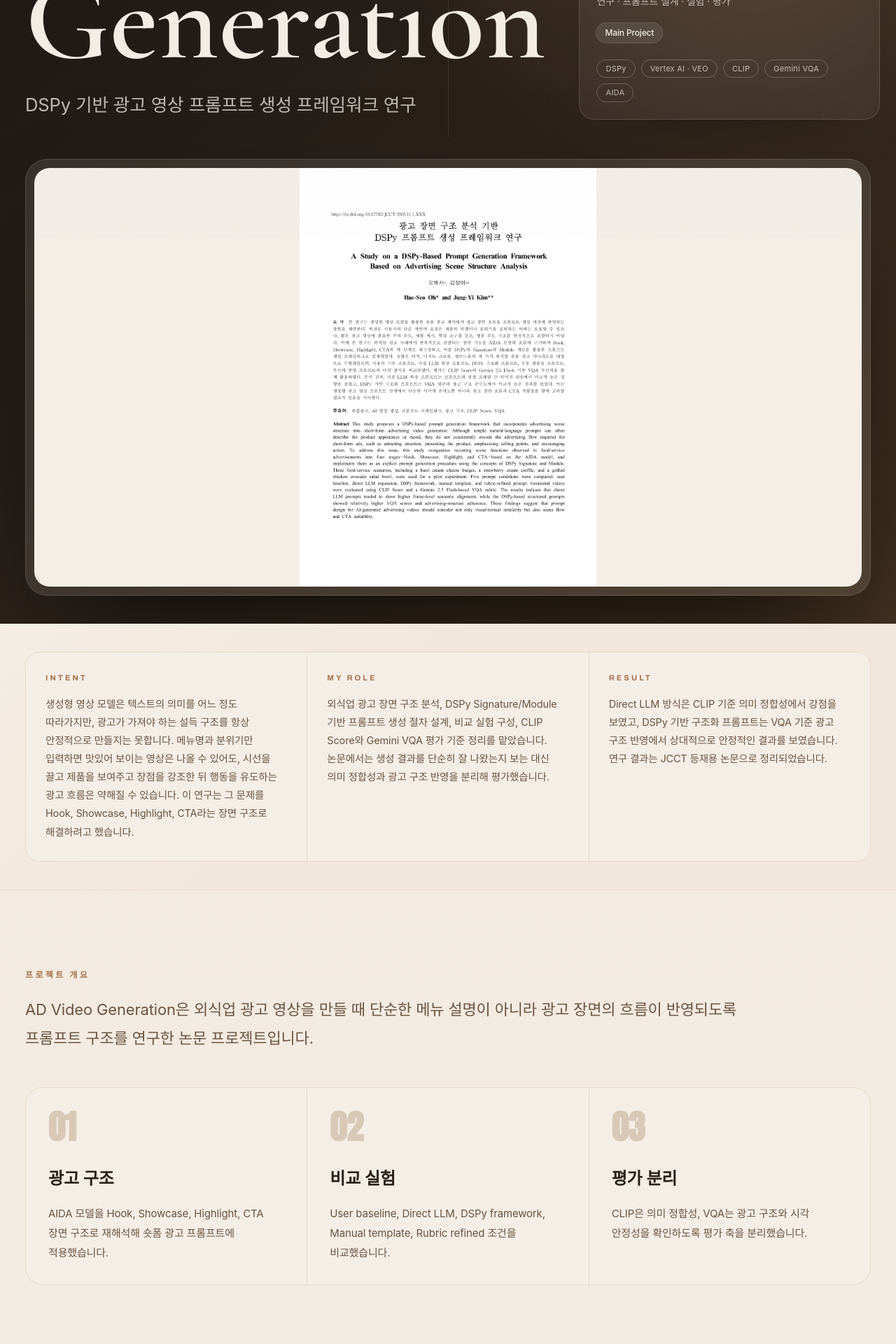
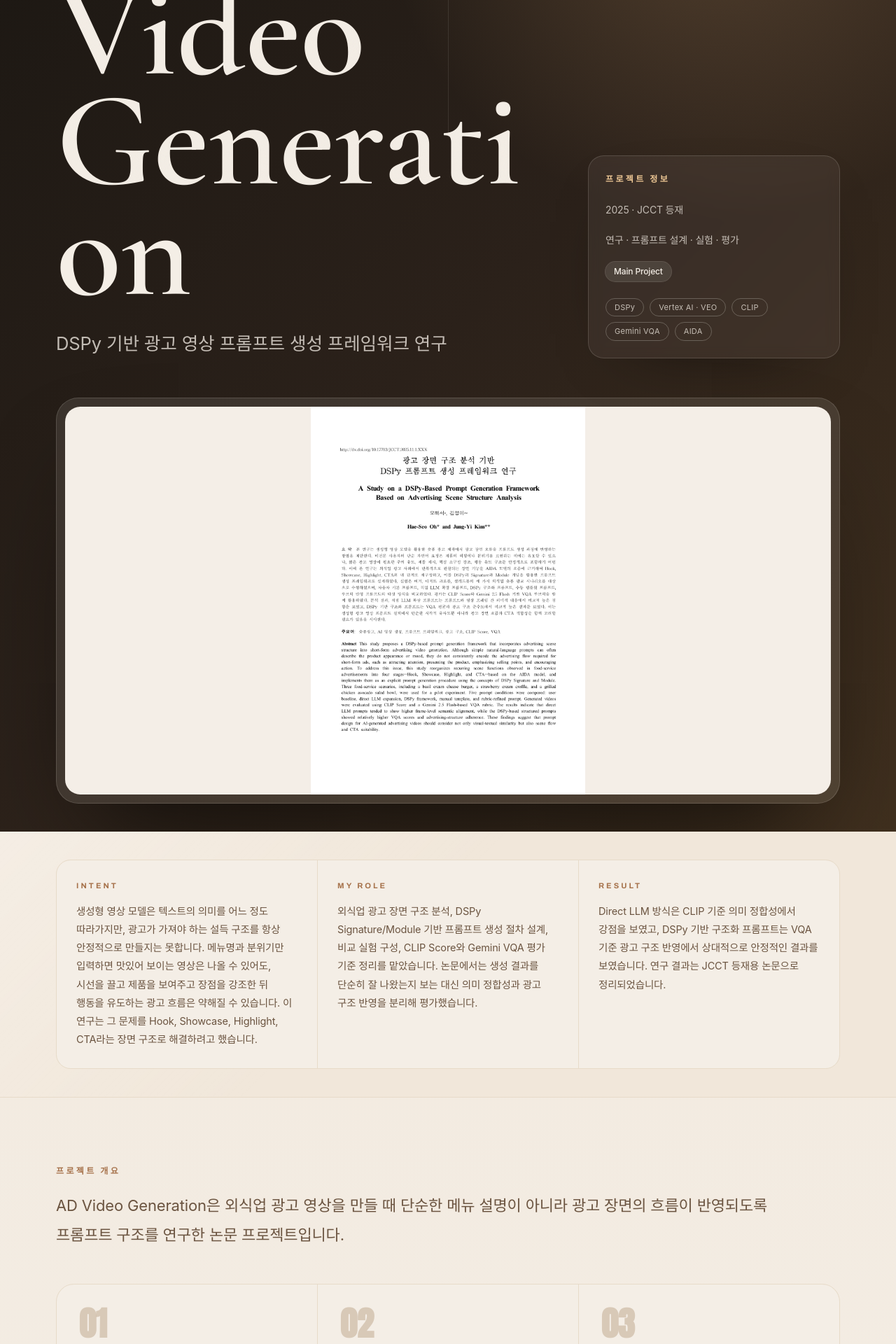
Before and after one commit to Ohhaeseo/OH_PROFILE, a React (Vite) app: page /projects/dspy-ad in a window 1280 px wide. Shown: the part 460-2380 px from the top of the page at 70% size. Built offline with nearby package versions, Linux system fonts and the light colour scheme; a web font is replaced by a local one.

Commit message:
Improve project detail return mapping

```diff
--- a/src/App.tsx
+++ b/src/App.tsx
@@ -34,12 +34,16 @@ function ScrollManager() {
 
     if (!location.hash) return;
 
-    const timer = window.setTimeout(() => {
+    const scrollToHashTarget = () => {
       const target = document.getElementById(
         decodeURIComponent(location.hash.slice(1)),
       );
       if (!target) return;
-      const top = target.getBoundingClientRect().top + window.scrollY;
+      const offset = window.innerWidth < 768 ? 72 : 96;
+      const top = Math.max(
+        0,
+        target.getBoundingClientRect().top + window.scrollY - offset,
+      );
       document.documentElement.scrollTop = top;
       document.body.scrollTop = top;
       window.scrollTo({ top, left: 0, behavior: "auto" });
@@ -49,10 +53,14 @@ function ScrollManager() {
             scrollTo: (target: number | HTMLElement, options?: object) => void;
           };
         }
-      ).__portfolioLenis?.scrollTo(target, { immediate: true, force: true });
-    }, 80);
+      ).__portfolioLenis?.scrollTo(top, { immediate: true, force: true });
+    };
 
-    return () => window.clearTimeout(timer);
+    const timers = [80, 360, 900].map((delay) =>
+      window.setTimeout(scrollToHashTarget, delay),
+    );
+
+    return () => timers.forEach((timer) => window.clearTimeout(timer));
   }, [location.hash, location.pathname]);
 
   return null;
--- a/src/pages/ProjectDetail.tsx
+++ b/src/pages/ProjectDetail.tsx
@@ -421,6 +421,10 @@ function imageClassName(project: Project, extra = "") {
   return `warm-screenshot w-full rounded-[1.35rem] ${fit} ${extra}`;
 }
 
+function defaultReturnTarget(projectId: string) {
+  return projectId === "pulse" ? "#projects" : `#project-${projectId}`;
+}
+
 function HoldToProjects({ to }: { to: string }) {
   const navigate = useNavigate();
   const timerRef = useRef<number | null>(null);
@@ -444,7 +448,7 @@ function HoldToProjects({ to }: { to: string }) {
         onPointerUp={cancel}
         onPointerLeave={cancel}
         onPointerCancel={cancel}
-        className="group relative isolate inline-flex min-w-[260px] overflow-hidden rounded-full border border-espresso/15 bg-espresso px-6 py-4 text-[12px] font-semibold tracking-[0.18em] text-cream shadow-[0_24px_70px_-42px_rgba(43,33,26,0.9)] transition-transform duration-300 hover:-translate-y-0.5 active:scale-[0.98]"
+        className="group relative isolate inline-flex w-full justify-center overflow-hidden rounded-full border border-espresso/15 bg-espresso px-6 py-4 text-center text-[12px] font-semibold tracking-[0.18em] text-cream shadow-[0_24px_70px_-42px_rgba(43,33,26,0.9)] transition-transform duration-300 hover:-translate-y-0.5 active:scale-[0.98] sm:w-auto sm:min-w-[260px]"
       >
         <motion.span
           aria-hidden
@@ -458,7 +462,7 @@ function HoldToProjects({ to }: { to: string }) {
       <button
         type="button"
         onClick={goBack}
-        className="inline-flex rounded-full border border-caramel/35 px-6 py-4 text-[12px] font-semibold tracking-[0.18em] text-coffee transition-colors duration-300 hover:bg-caramel hover:text-cream"
+        className="inline-flex w-full justify-center rounded-full border border-caramel/35 px-6 py-4 text-center text-[12px] font-semibold tracking-[0.18em] text-coffee transition-colors duration-300 hover:bg-caramel hover:text-cream sm:w-auto"
       >
         바로 돌아가기
       </button>
@@ -506,17 +510,18 @@ export function ProjectDetail() {
     "--case-page": skin.page,
   } as CSSProperties;
   const returnTo =
-    (location.state as { returnTo?: string } | null)?.returnTo ?? "#projects";
+    (location.state as { returnTo?: string } | null)?.returnTo ??
+    defaultReturnTarget(project.id);
 
   return (
     <main className="project-detail-shell min-h-screen text-espresso" style={skinStyle}>
       <section
-        className="relative overflow-hidden px-5 pb-10 pt-28 text-cream sm:px-9 sm:pt-36"
+        className="relative overflow-hidden px-5 pb-10 pt-24 text-cream sm:px-10 sm:pt-32 lg:px-16 xl:px-20"
         style={{ background: skin.hero }}
       >
         <div className="pointer-events-none absolute inset-x-0 top-0 h-px bg-cream/25" />
         <div className="pointer-events-none absolute left-1/2 top-20 h-[72vh] w-px bg-cream/10" />
-        <div className="mx-auto max-w-[1480px]">
+        <div className="mx-auto max-w-[1240px]">
           <Link
             to={`/${returnTo}`}
             replace
@@ -528,7 +533,7 @@ export function ProjectDetail() {
             프로젝트 목록으로
           </Link>
 
-          <div className="mt-14 grid gap-12 lg:grid-cols-[1fr_430px] lg:items-end">
+          <div className="mt-14 grid min-w-0 gap-10 lg:grid-cols-[minmax(0,1fr)_360px] lg:items-end">
             <div>
               <div
                 className="type-eyebrow flex flex-wrap items-center gap-3 text-[11px]"
@@ -541,10 +546,10 @@ export function ProjectDetail() {
                 />
                 <span>{detail.category}</span>
               </div>
-              <h1 className="type-serif-title mt-7 text-[clamp(4.8rem,13vw,14rem)] leading-[0.82] text-cream">
+              <h1 className="type-serif-title mt-7 break-words text-[clamp(3.8rem,16vw,12rem)] leading-[0.82] text-cream">
                 {project.title}
               </h1>
-              <p className="mt-8 max-w-4xl text-[clamp(1.2rem,2vw,2rem)] leading-relaxed text-cream/76">
+              <p className="mt-8 max-w-3xl text-[clamp(1.05rem,2vw,1.7rem)] leading-relaxed text-cream/76">
                 {project.subtitle}
               </p>
             </div>
@@ -579,14 +584,14 @@ export function ProjectDetail() {
               alt={project.title}
               whileHover={{ y: -8, rotate: -0.25 }}
               transition={{ duration: 0.7, ease: [0.16, 1, 0.3, 1] }}
-              className={imageClassName(project, "aspect-[16/8.1] bg-cream")}
+              className={imageClassName(project, "aspect-[4/3] bg-cream sm:aspect-[16/8.1]")}
             />
           </div>
         </div>
       </section>
 
-      <section className="project-soft-section border-b border-sand px-5 py-10 sm:px-9">
-        <div className="mx-auto grid max-w-[1320px] gap-px overflow-hidden rounded-[1.3rem] border border-sand bg-sand md:grid-cols-3">
+      <section className="project-soft-section border-b border-sand px-5 py-10 sm:px-10 lg:px-16 xl:px-20">
+        <div className="mx-auto grid max-w-[1120px] gap-px overflow-hidden rounded-[1.3rem] border border-sand bg-sand md:grid-cols-3">
           {[
             ["Intent", detail.intent],
             ["My Role", detail.role],
@@ -604,8 +609,8 @@ export function ProjectDetail() {
         </div>
       </section>
 
-      <section className="px-5 py-20 sm:px-9 sm:py-28">
-        <div className="mx-auto max-w-[1320px]">
+      <section className="px-5 py-16 sm:px-10 sm:py-24 lg:px-16 xl:px-20">
+        <div className="mx-auto max-w-[1120px]">
           <Reveal>
             <p className="type-eyebrow text-[12px] text-caramel">
               프로젝트 개요
@@ -637,8 +642,8 @@ export function ProjectDetail() {
         </div>
       </section>
 
-      <section className="bg-espresso px-5 py-20 text-cream sm:px-9 sm:py-28">
-        <div className="mx-auto max-w-[1320px]">
+      <section className="bg-espresso px-5 py-16 text-cream sm:px-10 sm:py-24 lg:px-16 xl:px-20">
+        <div className="mx-auto max-w-[1120px]">
           <Reveal>
             <p className="type-eyebrow text-[12px] text-caramel">
               프로젝트 구조
@@ -692,8 +697,8 @@ export function ProjectDetail() {
         </div>
       </section>
 
-      <section className="px-5 py-20 sm:px-9 sm:py-28">
-        <div className="mx-auto max-w-[1220px]">
+      <section className="px-5 py-16 sm:px-10 sm:py-24 lg:px-16 xl:px-20">
+        <div className="mx-auto max-w-[1040px]">
           {detail.study.map((block, index) => (
             <Reveal
               key={block.title}
@@ -734,8 +739,8 @@ export function ProjectDetail() {
         </div>
       </section>
 
-      <section className="project-soft-section px-5 py-20 sm:px-9 sm:py-28">
-        <div className="mx-auto max-w-[1320px]">
+      <section className="project-soft-section px-5 py-16 sm:px-10 sm:py-24 lg:px-16 xl:px-20">
+        <div className="mx-auto max-w-[1120px]">
           <Reveal className="rounded-[1.75rem] border border-sand bg-cream p-7 sm:p-9">
             <div className="grid gap-8 lg:grid-cols-[320px_1fr]">
               <div>
@@ -769,8 +774,8 @@ export function ProjectDetail() {
       </section>
 
       {project.id !== "dspy-ad" && project.gallery && project.gallery.length > 0 && (
-        <section className="px-5 py-20 sm:px-9 sm:py-28">
-          <div className="mx-auto max-w-[1320px]">
+        <section className="px-5 py-16 sm:px-10 sm:py-24 lg:px-16 xl:px-20">
+          <div className="mx-auto max-w-[1120px]">
             <Reveal>
               <p className="type-eyebrow text-[12px] text-caramel">
                 화면 자료
@@ -824,8 +829,8 @@ export function ProjectDetail() {
       )}
 
       {isPulse && (
-        <section className="bg-espresso px-5 py-24 text-cream sm:px-9 sm:py-32">
-          <div className="mx-auto max-w-[1280px]">
+        <section className="bg-espresso px-5 py-20 text-cream sm:px-10 sm:py-28 lg:px-16 xl:px-20">
+          <div className="mx-auto max-w-[1100px]">
             <Reveal>
               <p className="text-[12px] font-semibold uppercase tracking-[0.3em] text-caramel">
                 PULSE Flow
@@ -904,8 +909,8 @@ export function ProjectDetail() {
         </section>
       )}
 
-      <section className="px-5 py-20 sm:px-9 sm:py-24">
-        <div className="mx-auto flex max-w-[1320px] flex-col justify-between gap-7 border-t border-sand pt-9 lg:flex-row lg:items-center">
+      <section className="px-5 py-16 sm:px-10 sm:py-20 lg:px-16 xl:px-20">
+        <div className="mx-auto flex max-w-[1120px] flex-col justify-between gap-7 border-t border-sand pt-9 lg:flex-row lg:items-center">
           <div>
             <p className="type-eyebrow text-[12px] text-caramel">
               Back to Projects
```
